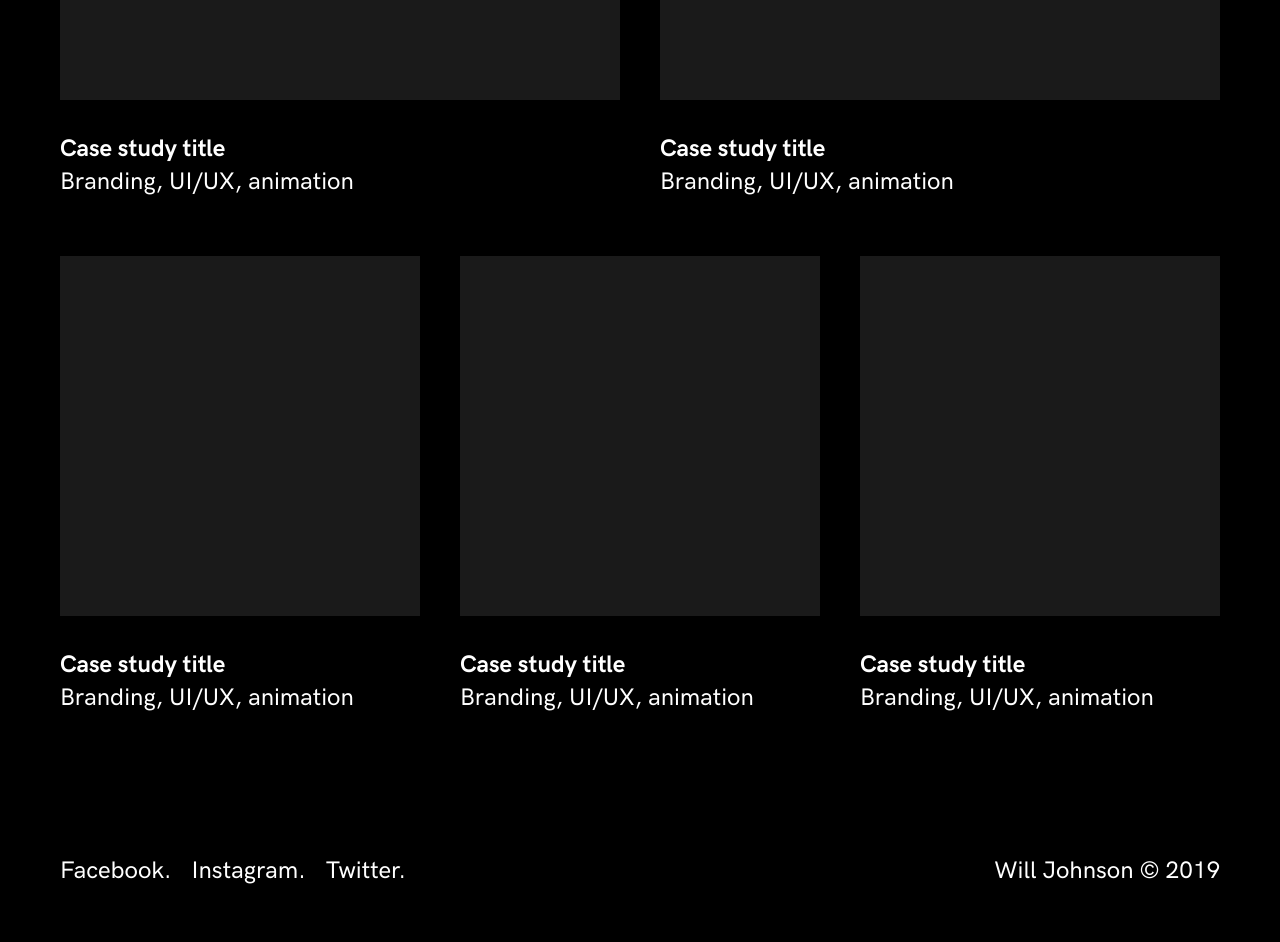
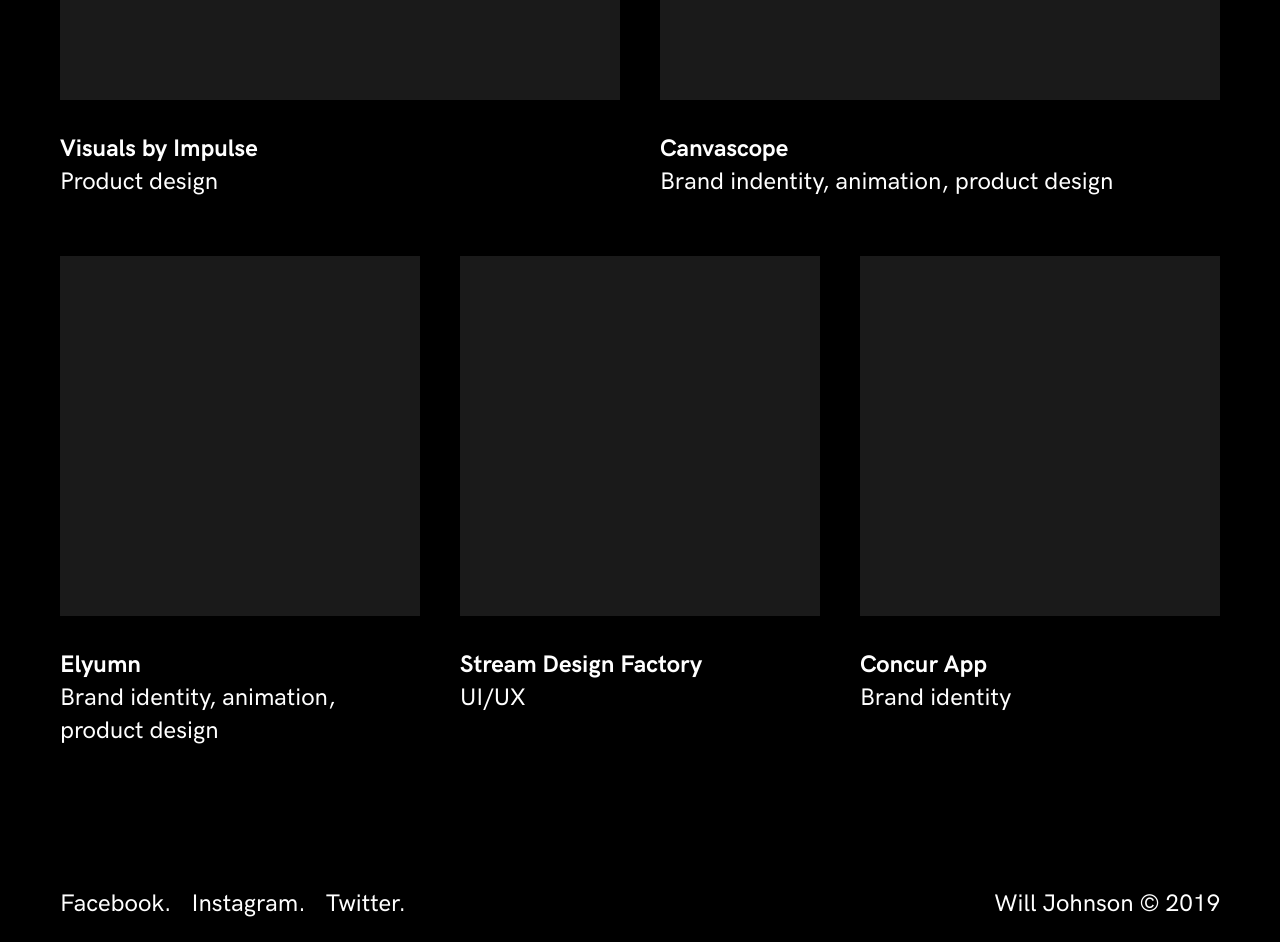
Before and after one commit to ZAPdDesigns/portfolio, a Vue app: page / in a window 1280 px wide. Shown: the part 1260-2202 px from the top of the page. Built offline with nearby package versions, Linux system fonts and the light colour scheme.

Commit message:
Added functionality for modular case study components

```diff
--- a/src/components/Casestudy.vue
+++ b/src/components/Casestudy.vue
@@ -1,7 +1,16 @@
 <template>
     <div class="casestudy">
         <div class="casestudy-thumbnail"></div>
-        <h2>Case study title</h2>
-        <h3>Branding, UI/UX, animation</h3>
+        <h2>{{ title }}</h2>
+        <h3>{{ category }}</h3>
     </div>
 </template>
+
+<script>
+export default {
+    props: [
+        "title",
+        "category"
+    ]
+}
+</script>
--- a/src/css/footer.css
+++ b/src/css/footer.css
@@ -1,7 +1,7 @@
 .footer {
     width: 100%;
     height: auto;
-    margin: 80px 0 0;
+    margin: 100px 0 0;
     display: flex;
     align-items: center;
     flex-direction: column;
--- a/src/views/Home.vue
+++ b/src/views/Home.vue
@@ -6,11 +6,11 @@
 
     <div class="casestudies">
       <div class="casestudies-group">
-        <Casestudy></Casestudy>
-        <Casestudy></Casestudy>
-        <Casestudy></Casestudy>
-        <Casestudy></Casestudy>
-        <Casestudy></Casestudy>
+        <Casestudy title="Visuals by Impulse" category="Product design"></Casestudy>
+        <Casestudy title="Canvascope" category="Brand indentity, animation, product design"></Casestudy>
+        <Casestudy title="Elyumn" category="Brand identity, animation, product design"></Casestudy>
+        <Casestudy title="Stream Design Factory" category="UI/UX"></Casestudy>
+        <Casestudy title="Concur App" category="Brand identity"></Casestudy>
       </div>
     </div>
   </div>
```
Also changed, not shown: src/views/casestudies/VBIPortal.vue (+21 -0 lines).
